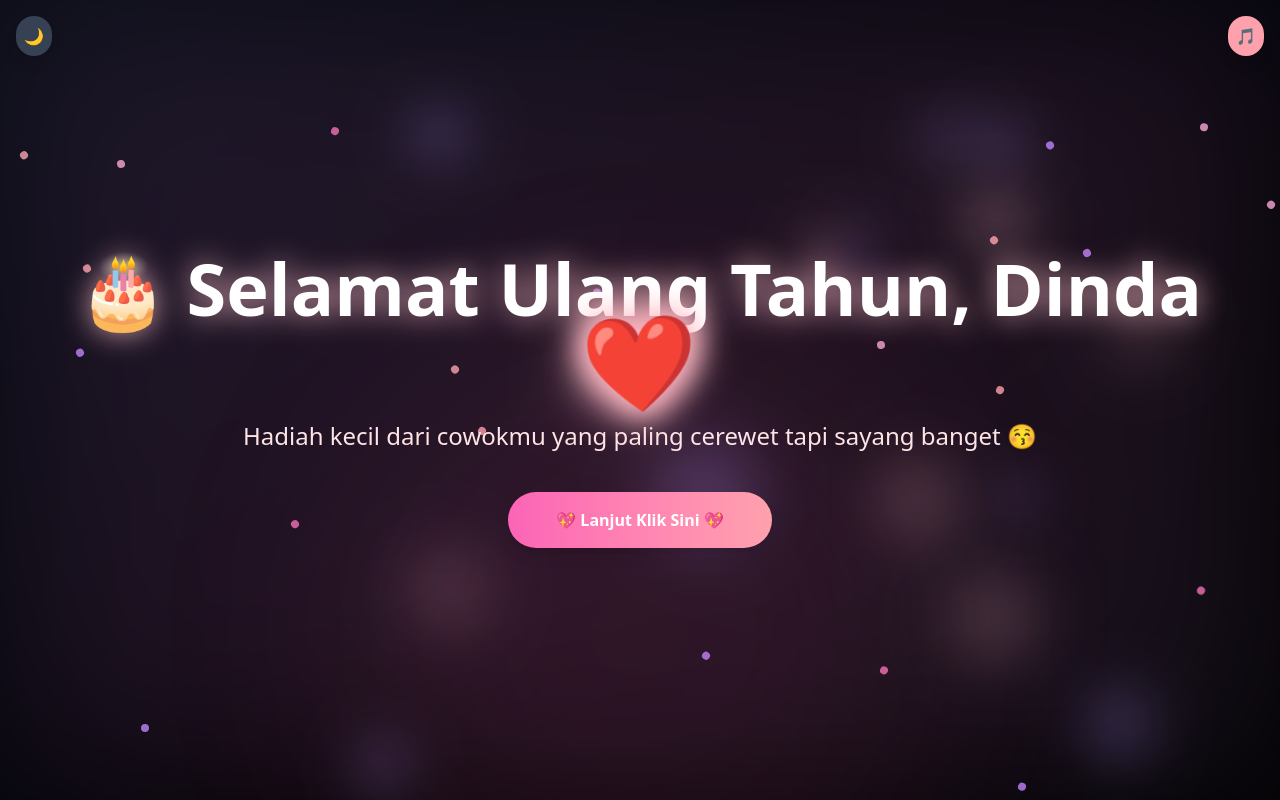
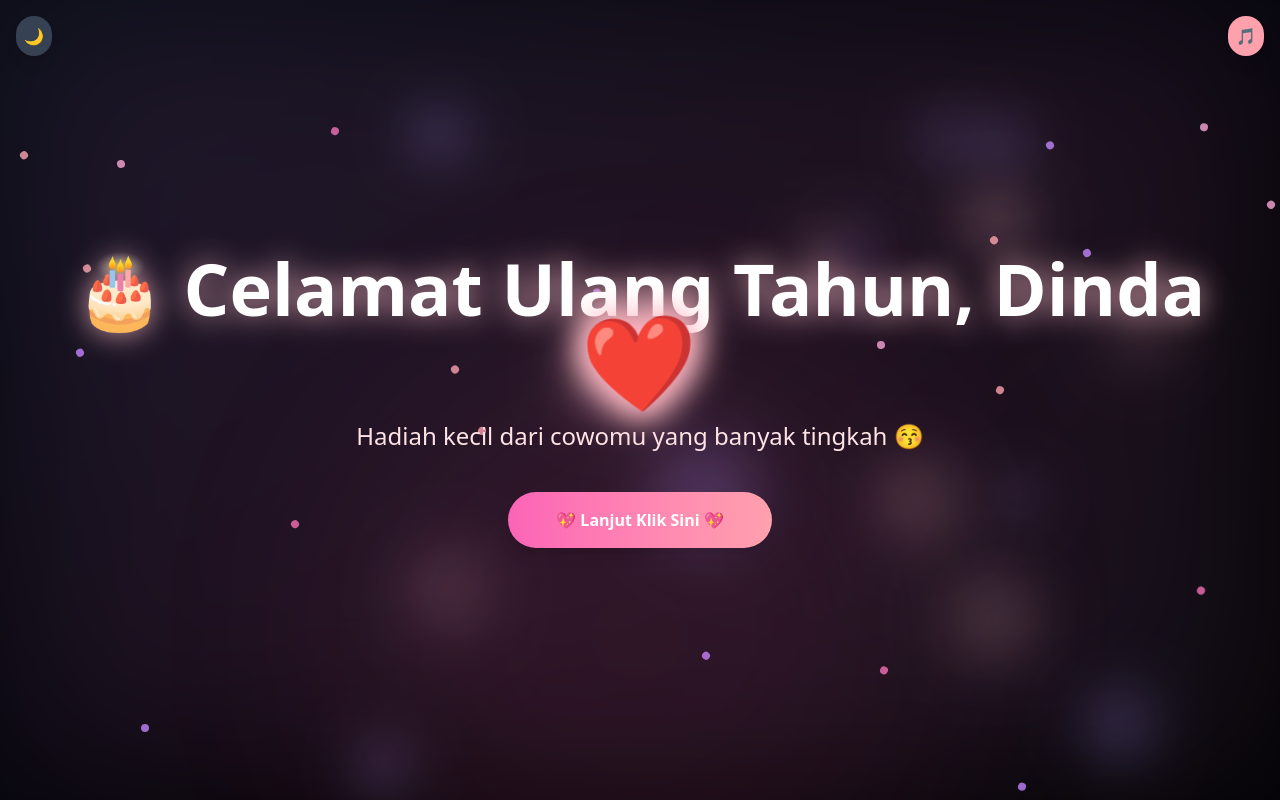
Before and after one commit to faturrahman10/birtday-gift, a React (Vite) app: page / in a window 1280 px wide. Shown: the top 800 px of the page. Built offline with nearby package versions, Linux system fonts and the light colour scheme.

Commit message:
change text at hero section

```diff
--- a/src/components/Hero.jsx
+++ b/src/components/Hero.jsx
@@ -105,7 +105,7 @@ const Hero = () => {
             drop-shadow-[0_0_15px_rgba(255,192,203,0.8)]
           "
         >
-          🎂 Selamat Ulang Tahun, Dinda{" "}
+          🎂 Celamat Ulang Tahun, Dinda{" "}
           <motion.span
             initial={{ scale: 1, rotate: 0 }}
             animate={{
@@ -141,7 +141,7 @@ const Hero = () => {
           animate={{ opacity: 1 }}
           transition={{ delay: 0.8, duration: 1 }}
         >
-          Hadiah kecil dari cowokmu yang paling cerewet tapi sayang banget 😚
+          Hadiah kecil dari cowomu yang banyak tingkah 😚
         </motion.p>
 
         <motion.button
```
